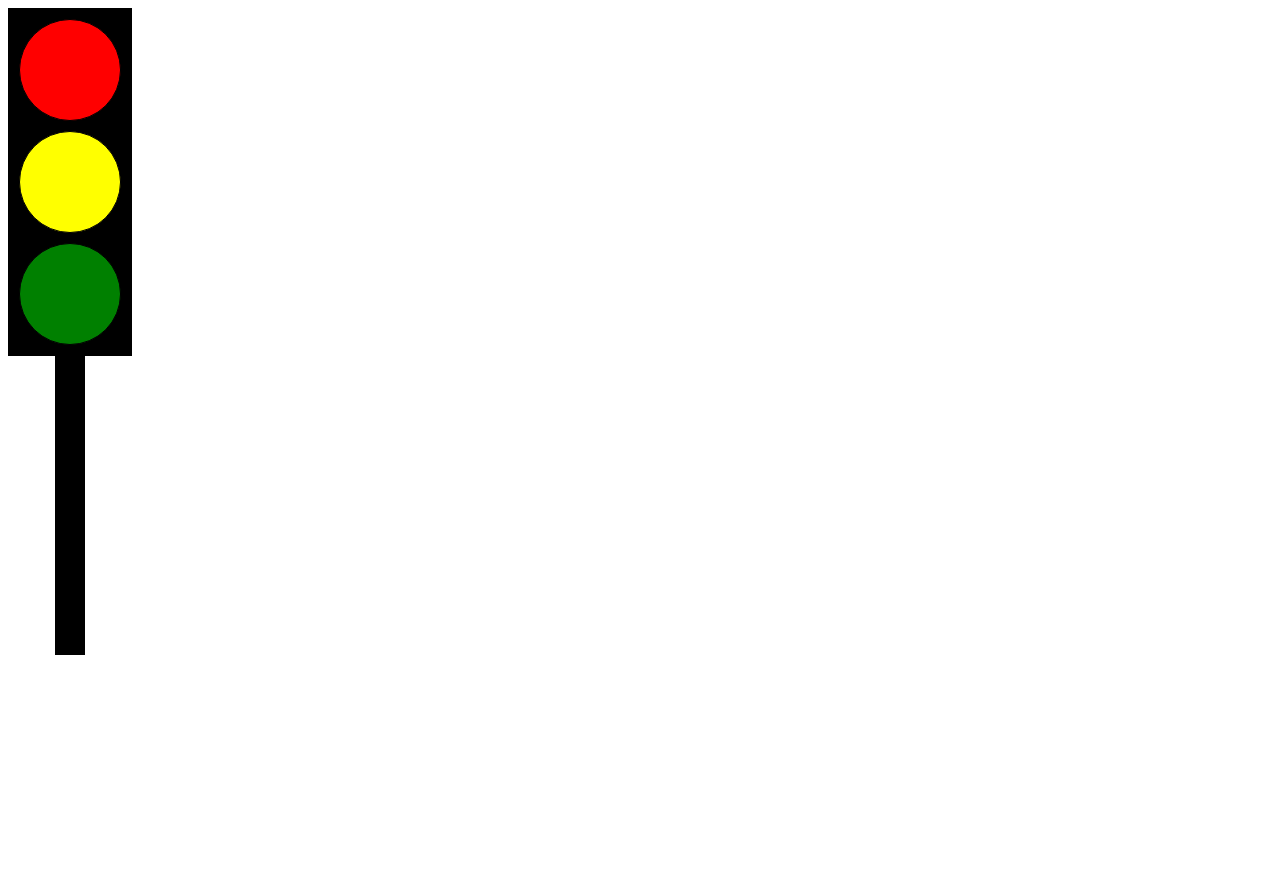
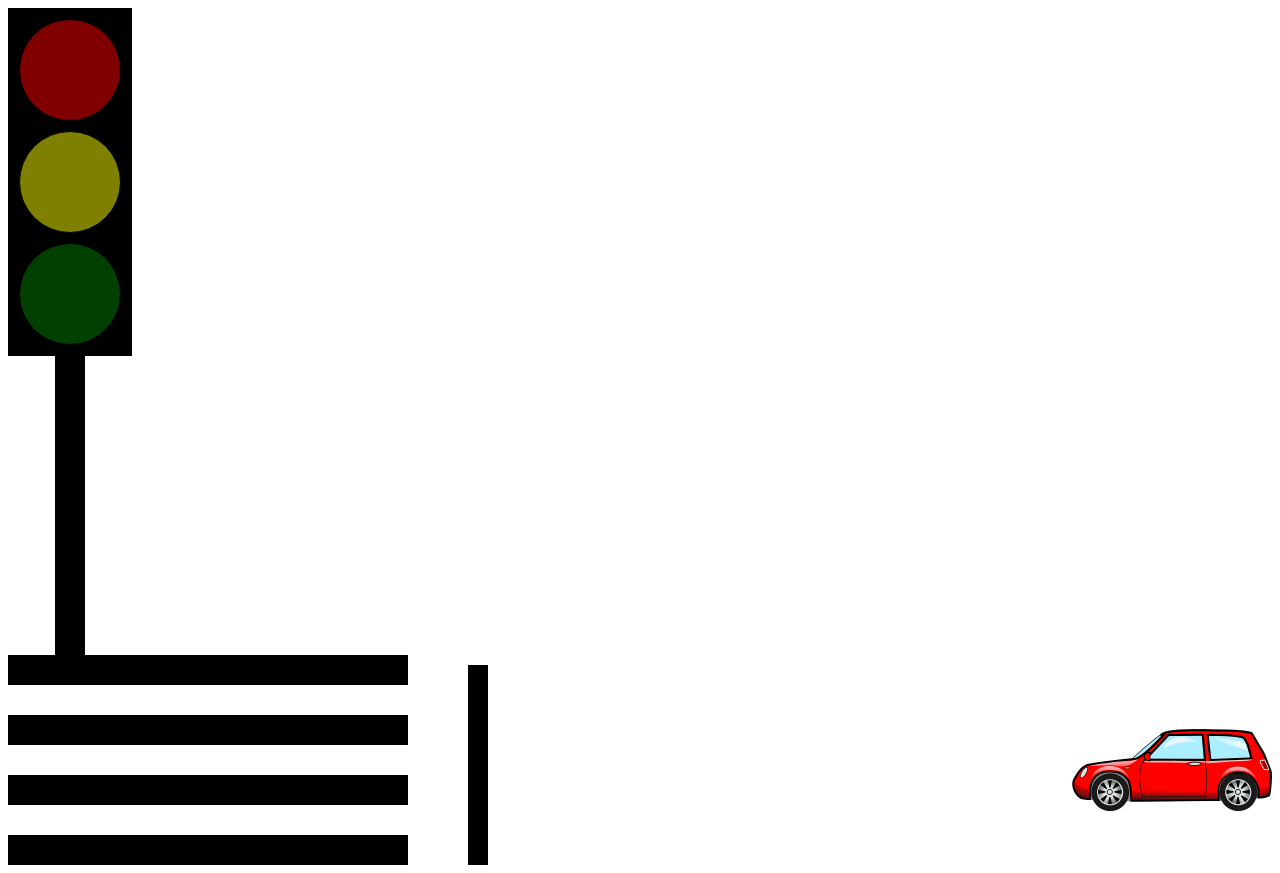
Before and after one commit to munabhandari/trafic-light-system-using-js, a plain HTML site: page index.html in a window 1280 px wide. Before the commit the page ends 800 px from the top, so only its background shows below. Drawn offline with Linux system fonts and the light colour scheme.

Commit message:
zebra crossing UI completed with a car

```diff
--- a/index.html
+++ b/index.html
@@ -18,6 +18,21 @@
         <div class="light green off"></div>
     </div>
     <div class="stand"></div>
+    <div class="zebra">
+        <div class="line black"></div>
+        <div class="line"></div>
+        <div class="line black"></div>
+        <div class="line"></div>
+        <div class="line black"></div>
+        <div class="line"></div>
+        <div class="line black"></div>
+        <div class="zebra-border"></div>
+    </div>
+
+    <div class="car">
+        <img src="images/car.png" alt="">
+    </div>
+
 </body>
 
 </html>
--- a/script.js
+++ b/script.js
@@ -0,0 +1,3 @@
+function trafficLightCycle(){
+
+}
--- a/style.css
+++ b/style.css
@@ -1,3 +1,7 @@
+body {
+    position: relative;
+}
+
 #traffic-light {
     border: 1px solid black;
     background: black;
@@ -12,19 +16,60 @@
     border-radius: 100%;
     margin: 10px;
 }
-.red{
+
+.red {
     background-color: red;
 }
-.yellow{
+
+.yellow {
     background-color: yellow;
 }
-.green{
+
+.green {
     background-color: green;
 }
-.stand{
-    height:300px;
+
+.off{
+    filter: brightness(0.5);
+}
+
+.on{
+    filter: brightness(1);
+}
+
+.stand {
+    height: 300px;
     width: 30px;
     background: black;
     margin-top: -5px;
     margin-left: 47px;
 }
+
+.black {
+    background: black;
+}
+
+.line {
+    height: 30px;
+    width: 400px;
+}
+
+.zebra-border {
+    background: black;
+    height: 200px;
+    width: 20px;
+    position: absolute;
+    bottom: 0;
+    left: 460px;
+}
+
+.car {
+    position: absolute;
+    bottom: 50px;
+    right: 0px;
+}
+
+
+.car img {
+    width: 200px;
+}
```
Also changed, not shown: images/car.png (added).
